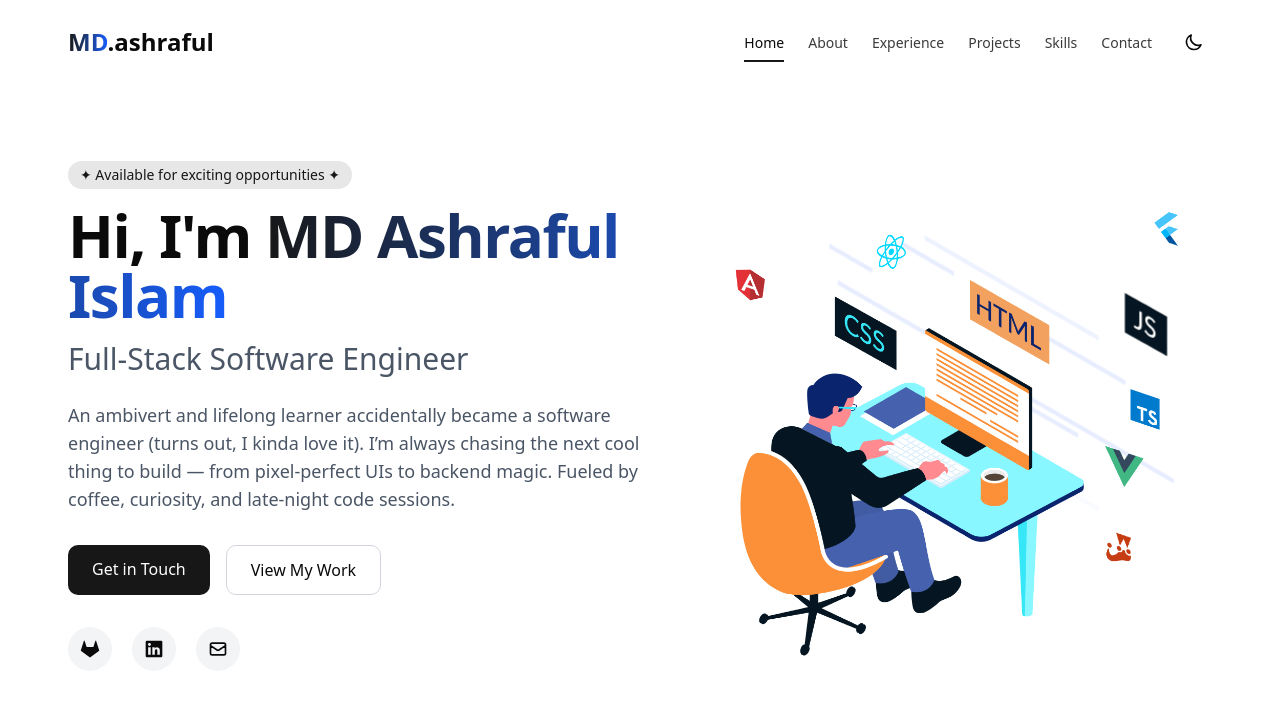
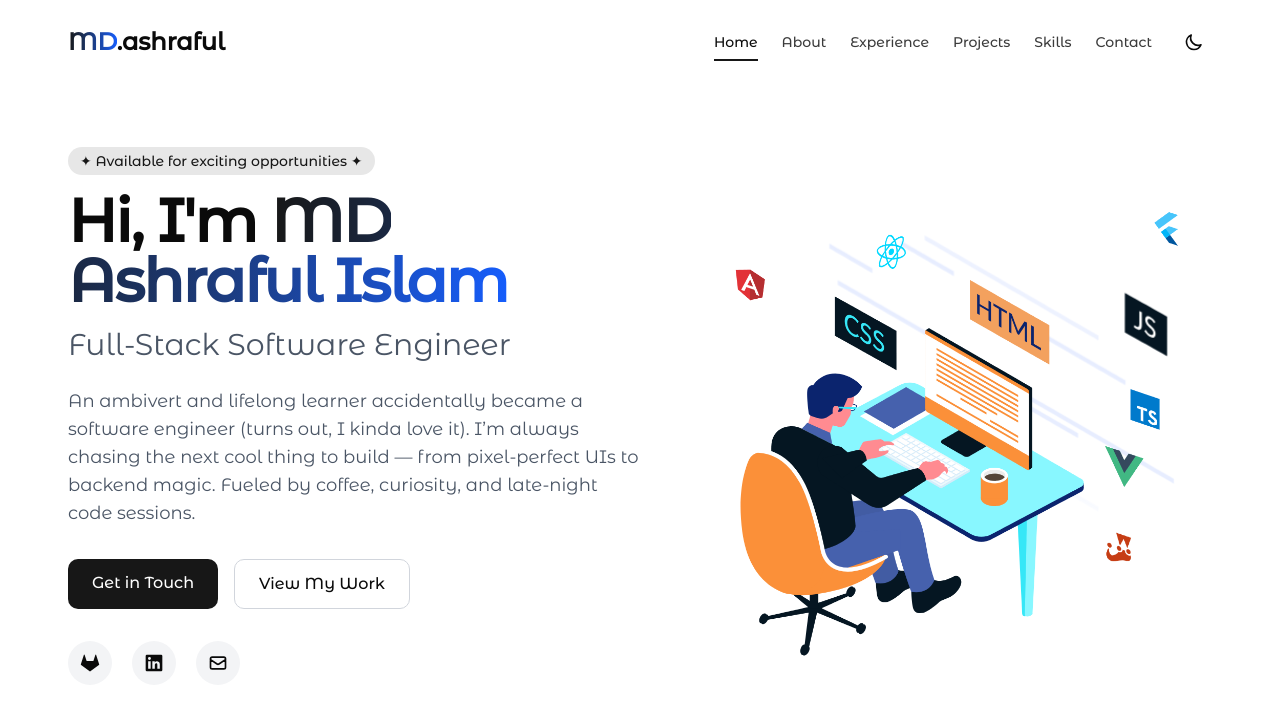
Before and after one commit to Srabon444/portfolio, a Next.js app: page / in a window 1280 px wide. Shown: the top 710 px of the page. Built offline with nearby package versions, Linux system fonts and the light colour scheme.

Commit message:
:recycle: enhance layout; add Montserrat Alternates font and update body styling

```diff
--- a/src/app/globals.css
+++ b/src/app/globals.css
@@ -24,6 +24,7 @@ body {
   height: auto; /* Let the body expand to content */
   /* Scroll behavior is handled by JS */
   overscroll-behavior-y: none; /* Prevent bounce on some browsers */
+  font-family: var(--font-montserrat-alternates), var(--font-geist-sans), sans-serif;
 }
 
 /* Hide the default scrollbar while keeping functionality */
--- a/src/app/layout.tsx
+++ b/src/app/layout.tsx
@@ -5,6 +5,14 @@ import { GeistSans } from "geist/font/sans";
 import { GeistMono } from "geist/font/mono";
 import LayoutProvider from "@/provider/LayoutProvider";
 import ReactQueryProvider from "@/provider/QueryClientProvider";
+import { Montserrat_Alternates } from 'next/font/google';
+
+const montserratAlternates = Montserrat_Alternates({
+  weight: ['400', '500'],
+  subsets: ['latin'],
+  display: 'swap',
+  variable: '--font-montserrat-alternates',
+});
 
 export const metadata: Metadata = {
   title: "Ashraful Islam - Full Stack Developer",
@@ -27,9 +35,8 @@ export default function RootLayout({
     >
       <head>
         <meta name="apple-mobile-web-app-title" content="Ashraful Islam" />
-      </head>
-      <body
-        className={`${GeistSans.variable} ${GeistMono.variable} font-sans antialiased`}
+      </head>      <body
+        className={`${GeistSans.variable} ${GeistMono.variable} ${montserratAlternates.variable} font-sans antialiased`}
         suppressHydrationWarning
       >
         <ThemeProvider>
```
